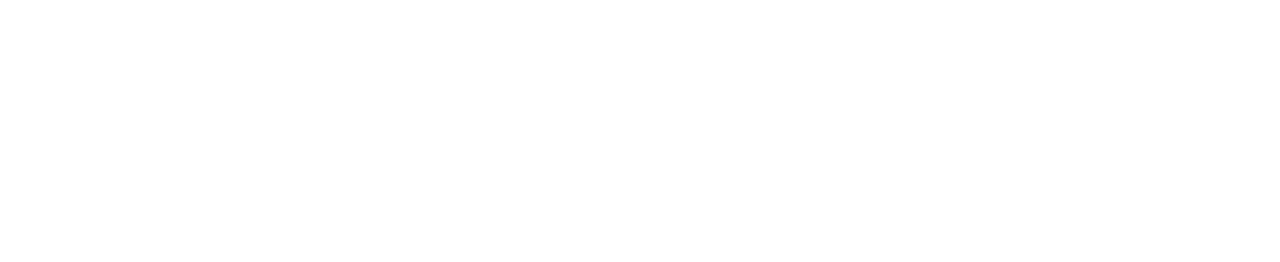
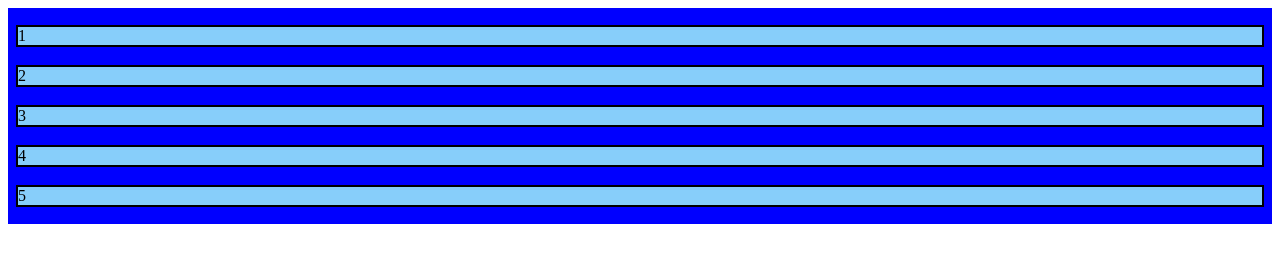
Before and after one commit to Alexander-Fonseca/HTML_CSS, a plain HTML site: page flexbox.html in a window 1280 px wide. Drawn offline with Linux system fonts and the light colour scheme.

Commit message:
flexbox completo

```diff
--- a/flexbox.html
+++ b/flexbox.html
@@ -1,12 +1,37 @@
 <!DOCTYPE html>
 <html lang="pt-br">
-<head>
-  <meta charset="UTF-8">
-  <meta http-equiv="X-UA-Compatible" content="IE=edge">
-  <meta name="viewport" content="width=device-width, initial-scale=1.0">
-  <title>Document</title>
-</head>
-<body>
+  <head>
+    <meta charset="UTF-8" />
+    <meta http-equiv="X-UA-Compatible" content="IE=edge" />
+    <meta name="viewport" content="width=device-width, initial-scale=1.0" />
+    <title>Document</title>
+    <style>
 
-</body>
+      .container{
+        display: flex;
+        background-color: blue;
+        padding: 8px;
+        height: 200px;
+        flex-direction: column;
+        justify-content: space-around;
+      }
+
+      .item{
+        background-color:  lightskyblue;
+        border: 2px solid black;
+      }
+
+    </style>
+  </head>
+  <body>
+    <!-- div.container + enter = Atalho criar div -->
+    <div class="container">
+      <!-- .item*5 criar 5 divs items ao mesmo tempo -->
+      <div class="item">1</div>
+      <div class="item">2</div>
+      <div class="item">3</div>
+      <div class="item">4</div>
+      <div class="item">5</div>
+    </div>
+  </body>
 </html>
```
